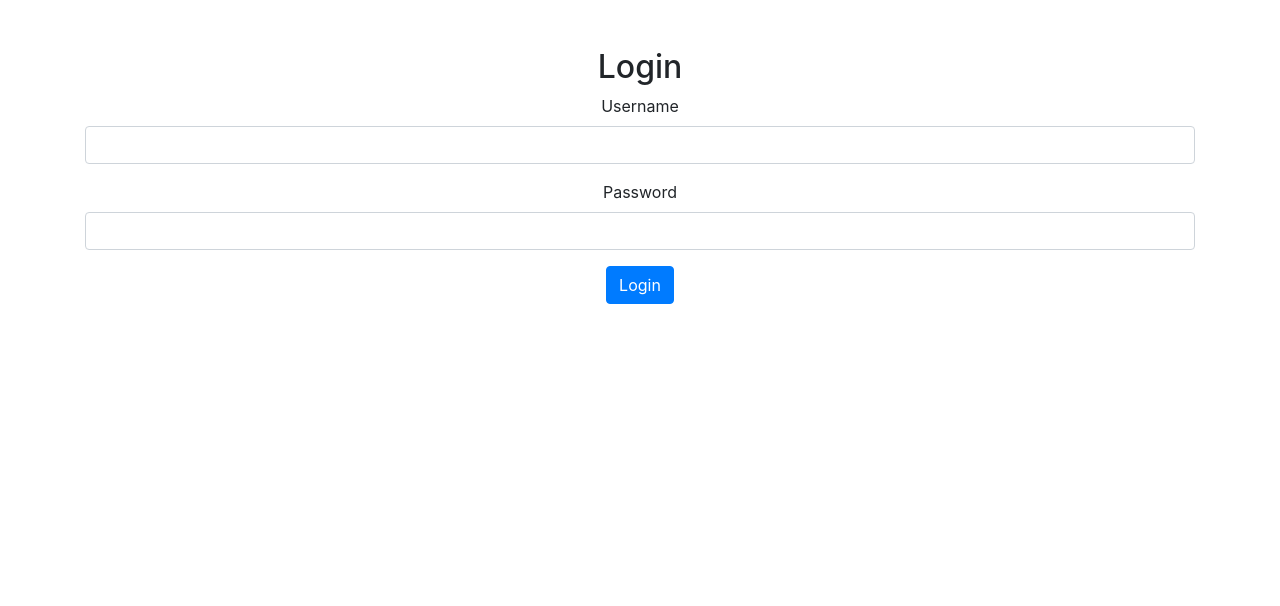
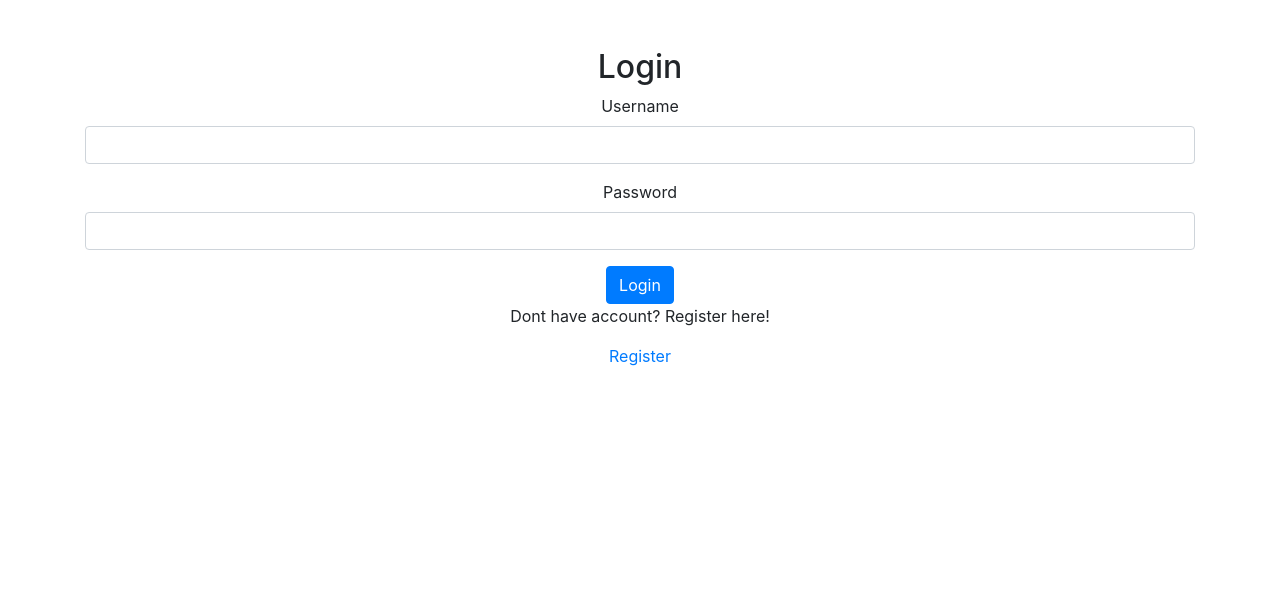
Before and after one commit to AdamJaworski/wwwijs, a Flask app: page /login in a window 1280 px wide. Shown: the top 606 px of the page. Run offline with Flask 3, Linux system fonts and the light colour scheme; some libraries are stand-ins or nearby versions.

Commit message:
temporary link to registar new user

```diff
--- a/templates/login.html
+++ b/templates/login.html
@@ -21,6 +21,8 @@
             </div>
             <button type="submit" class="btn btn-primary">Login</button>
         </form>
+        <p>Dont have account? Register here!</p>
+        <a href="/register">Register</a>
     </div>
 </body>
 </html>
```
